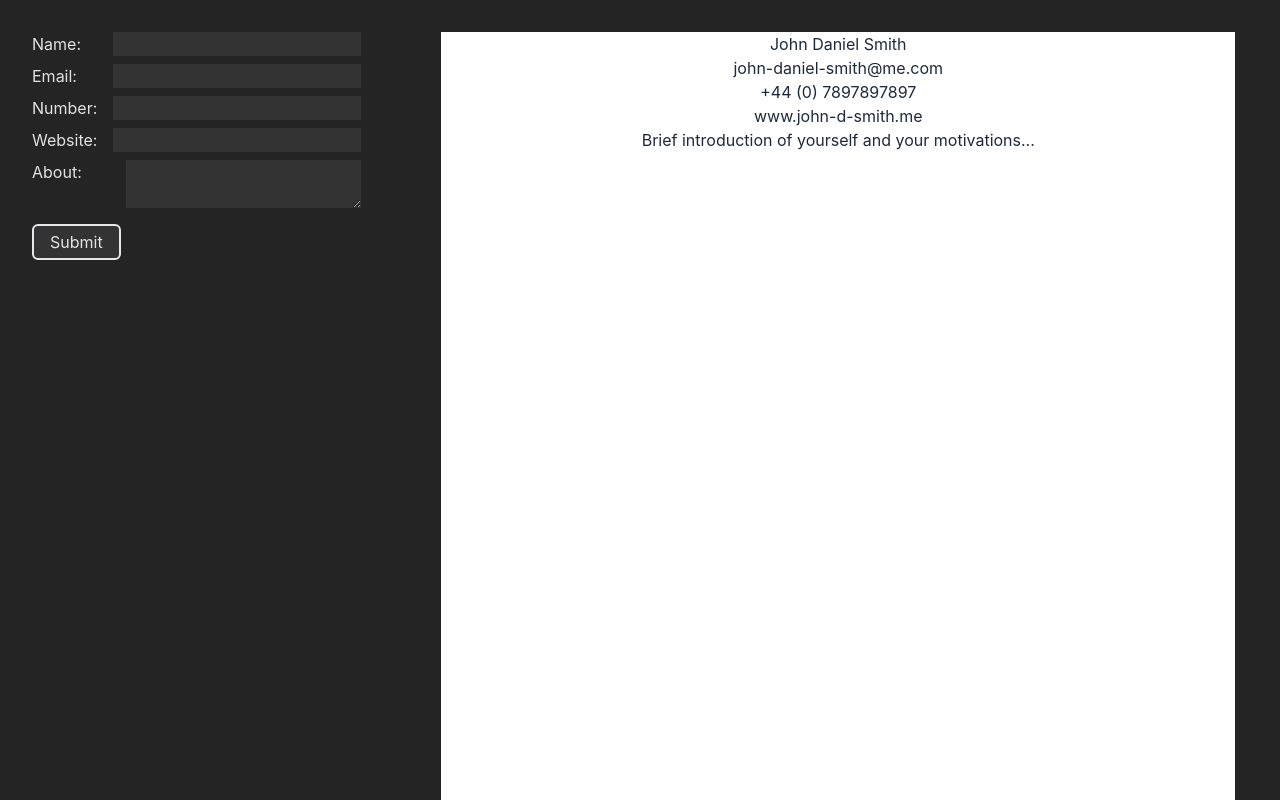
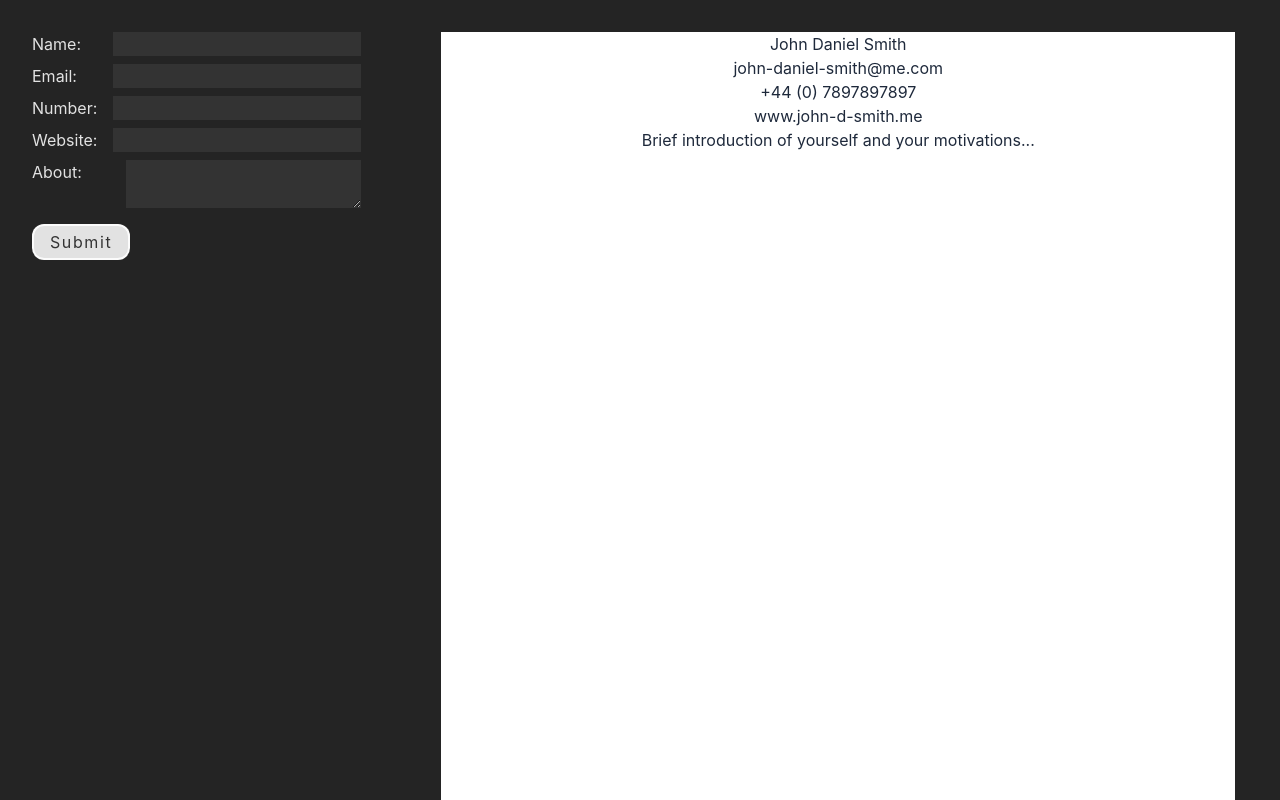
Before and after one commit to owen-addison/odin-react-cv-app, a React (Vite) app: page / in a window 1280 px wide. Shown: the top 800 px of the page. Built offline with nearby package versions, Linux system fonts and the light colour scheme.

Commit message:
[style] Update style of submit button

```diff
--- a/src/index.css
+++ b/src/index.css
@@ -40,12 +40,14 @@ body {
 }
 
 .submit-button {
-  @apply w-min border-solid rounded-md border-2 px-4 py-1;
-  background-color: #333333;
+  @apply w-min border-solid rounded-xl border-2 px-4 py-1 tracking-widest;
+  background-color: rgba(255, 255, 255, 0.87);
+  border-color: rgba(255, 255, 255, 0.87);
+  color: #333333;
 }
 
 .submit-button:hover {
-  background-color: rgba(255, 255, 255, 0.87);
+  background-color: #eeff00;
   color: #333333;
-  border-color: #333333;
+  border-color: #eeff00;
 }
```
